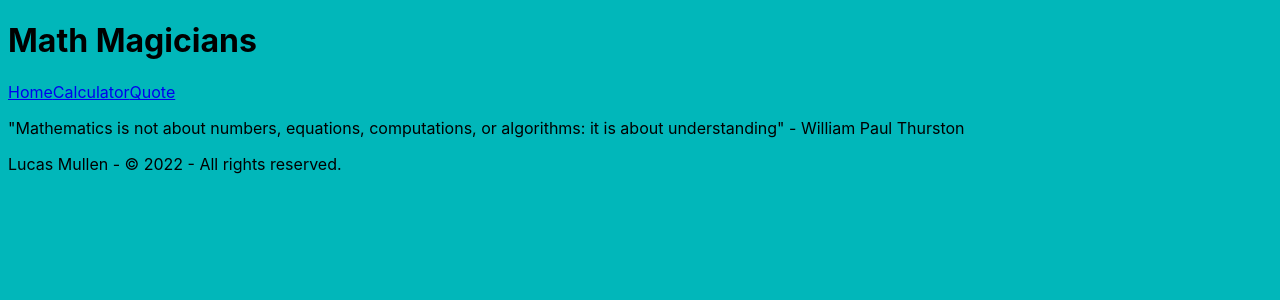
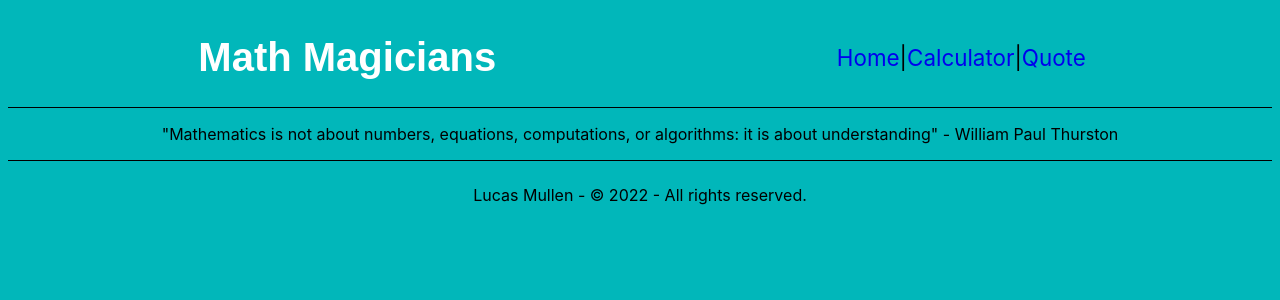
Before and after one commit to mullenlucas/math-magicians, a React (Create React App) app: page /quote in a window 1280 px wide. Shown: the top 300 px of the page. Built offline with nearby package versions, Linux system fonts and the light colour scheme; a web font is replaced by a local one.

Commit message:
add styling to new components

```diff
--- a/src/components/Header.js
+++ b/src/components/Header.js
@@ -6,9 +6,11 @@ function Header() {
     <header>
       <h1>Math Magicians</h1>
       <div id="h-links">
-        <NavLink to="/" className="link">Home</NavLink>
-        <NavLink to="/calculator" className="link">Calculator</NavLink>
-        <NavLink to="/quote" className="link">Quote</NavLink>
+        <NavLink to="/" className="links">Home</NavLink>
+        |
+        <NavLink to="/calculator" className="links">Calculator</NavLink>
+        |
+        <NavLink to="/quote" className="links">Quote</NavLink>
       </div>
     </header>
 
--- a/src/index.css
+++ b/src/index.css
@@ -32,9 +32,36 @@ code {
     monospace;
 }
 
+header {
+  display: flex;
+  justify-content: space-around;
+  align-items: center;
+  padding: 0 20px;
+  border-bottom: 1px solid;
+}
+
+header h1 {
+  font-family: var(--font-fami);
+  font-size: 2.5rem;
+  color: white;
+}
+
+#h-links {
+  display: flex;
+  justify-content: space-around;
+  align-items: center;
+  width: 20%;
+  font-size: 1.4rem;
+}
+
+.links {
+  text-decoration: none;
+}
+
 #calculator-sec {
   display: flex;
-  justify-content: center;
+  justify-content: space-around;
+  margin: 42px 0;
 }
 
 .calculator {
@@ -87,3 +114,15 @@ code {
   width: 100%;
   text-align: end;
 }
+
+#quote-id {
+  text-align: center;
+}
+
+footer {
+  display: flex;
+  justify-content: center;
+  align-items: center;
+  padding: 0.5rem;
+  border-top: 1px solid;
+}
```
